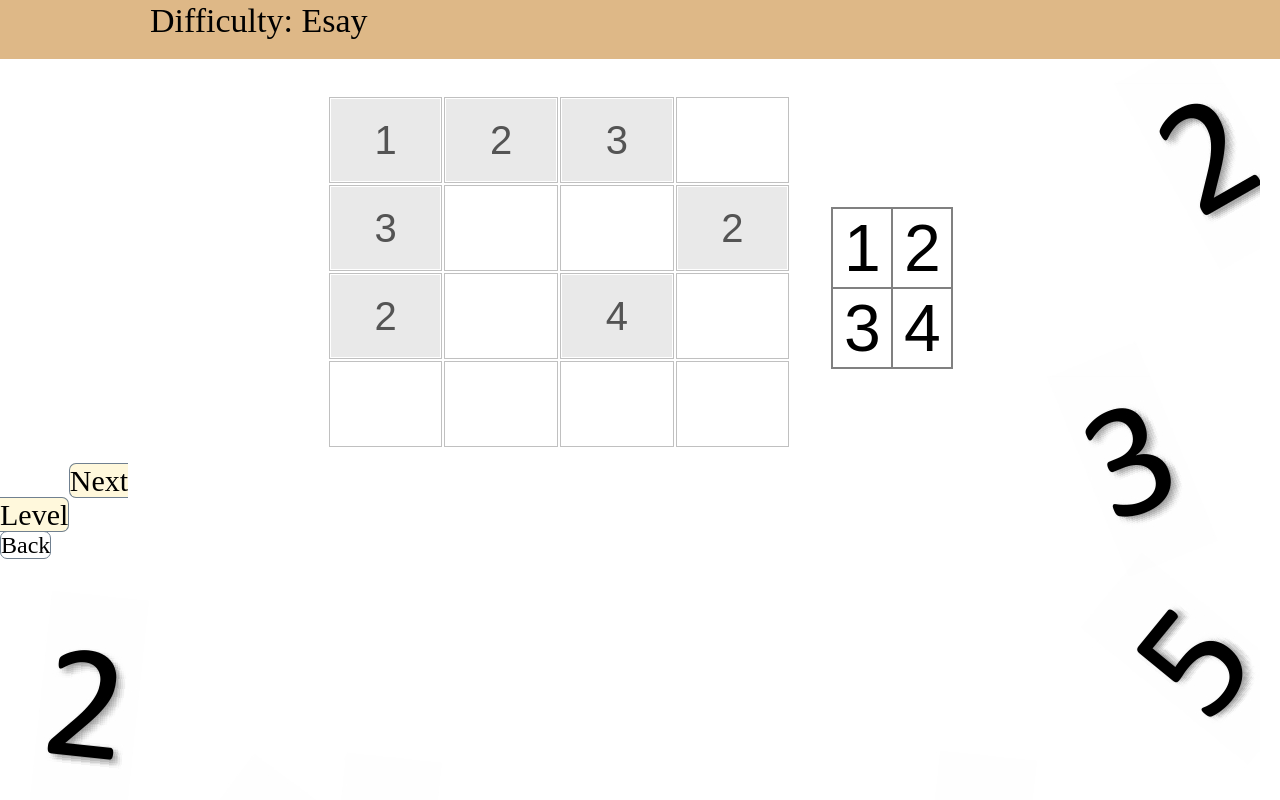
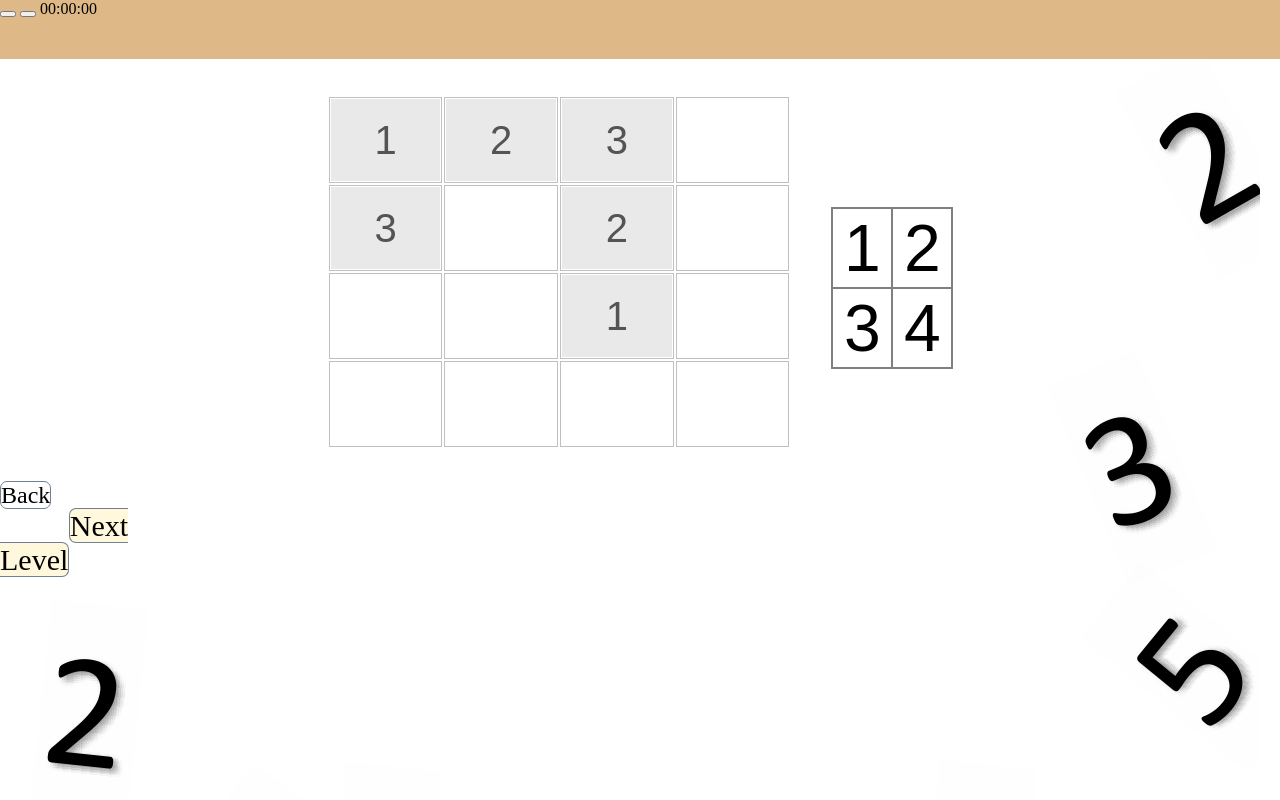
Before and after one commit to OLA-ALYAMANI/Sudoku, a plain HTML site: page index.html in a window 1280 px wide. Both pictures are taken after a click on the button "Let's Start". Drawn offline with Linux system fonts and the light colour scheme.

Commit message:
My first game project for second time
I had little changed in the HTML page.
but I will work more on it too by better then this

```diff
--- a/index.html
+++ b/index.html
@@ -33,9 +33,12 @@
     <!-- Second Pag it for game -->
     <div class="game_Pag">
         <nav>
-            <div id="difficulty_text" class="diffic">Difficulty: Esay</div>
-            <!-- <button id="pause"></button>
-            <button id="play"></button> -->
+            <!-- <div id="difficulty_text" class="diffic">Difficulty: Esay</div> -->
+            <div class = "continer">
+            <button id="pause"></button>
+            <button id="play"></button>
+            <span class="Timer">00:00:00</span>
+        </div>
         </nav>
 
 
@@ -64,21 +67,21 @@
                         <input id="11" class="Val_Num" type="text" maxlength="1">
                     </td>
                     <td class="call_num">
-                        <input id="12" class="Val_Num" type="text" maxlength="1">
+                        <input id="12" class="Val_Num" type="text" maxlength="1" value="2" disabled>
                     </td>
                     <td class="call_num">
-                        <input id="13" class="Val_Num" type="text" maxlength="1" value="2" disabled>
+                        <input id="13" class="Val_Num" type="text" maxlength="1">
                     </td>
                 </tr>
                 <tr class="colm">
                     <td class="call_num">
-                        <input id="20" class="Val_Num" type="text" maxlength="1" value="2" disabled>
+                        <input id="20" class="Val_Num" type="text" maxlength="1">
                     </td>
                     <td class="call_num">
                         <input id="21" class="Val_Num" type="text" maxlength="1">
                     </td>
                     <td class="call_num">
-                        <input id="22" class="Val_Num" type="text" maxlength="1" value="4" disabled>
+                        <input id="22" class="Val_Num" type="text" maxlength="1" value="1" disabled>
                     </td>
                     <td class="call_num">
                         <input id="23" class="Val_Num" type="text" maxlength="1">
@@ -101,15 +104,16 @@
         </tbody>
         </table>
         <div id="numbers" class="TakNum">
-            <button id="But_item-1">1</button>
-            <button id="But_item-2">2</button>
-            <button id="But_item-3">3</button>
-            <button id="But_item-4">4</button>
+            <button id="1">1</button>
+            <button id="2">2</button>
+            <button id="3">3</button>
+            <button id="4">4</button>
         </div>
     </div>
+    <br>
     <div id="NT_Bk">
-    <a id="Next" href="Next_Level.html">Next Level</a>
-    <a id="Back" href="index.html">Back</a>
+        <a id="Back" href="index.html">Back</a>
+        <a id="Next" href="Next_Level.html">Next Level</a>
     </div>
 </div>
     <script src="./JS/jQuery.js"></script>
```
